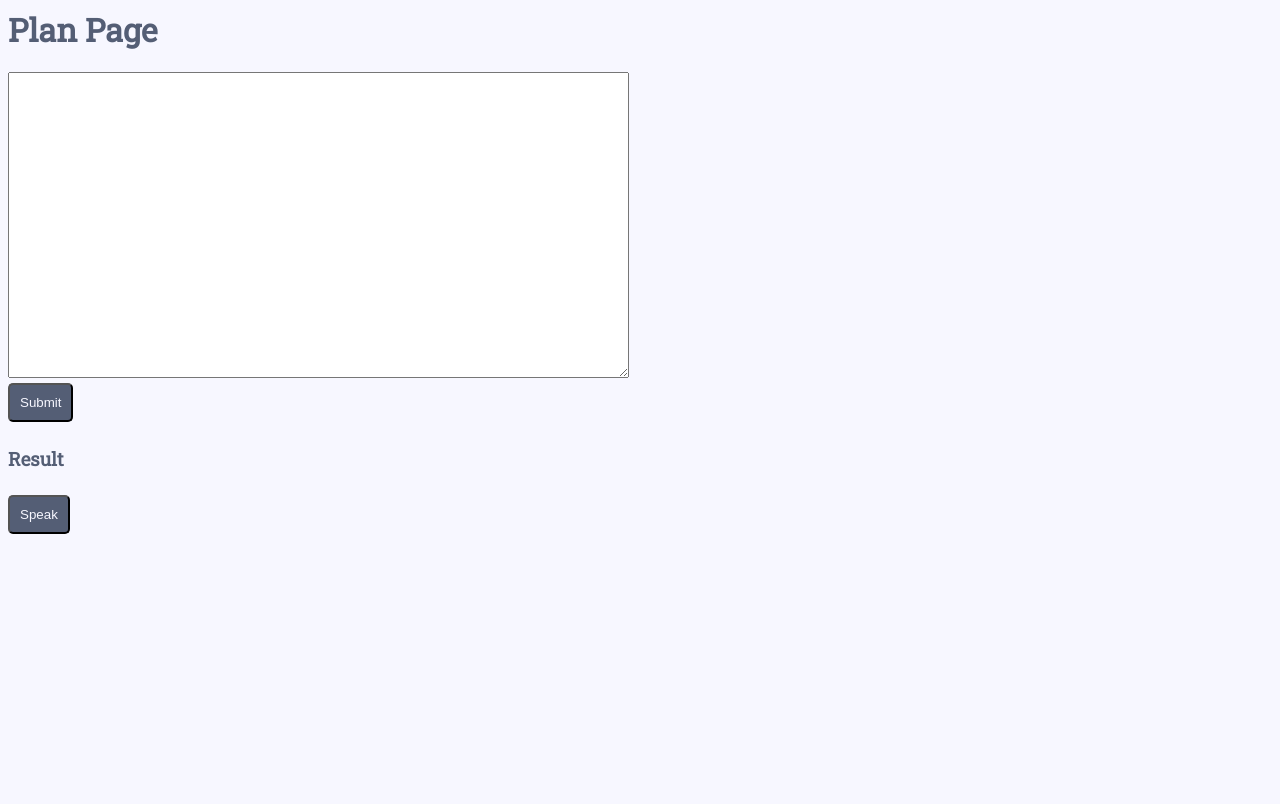
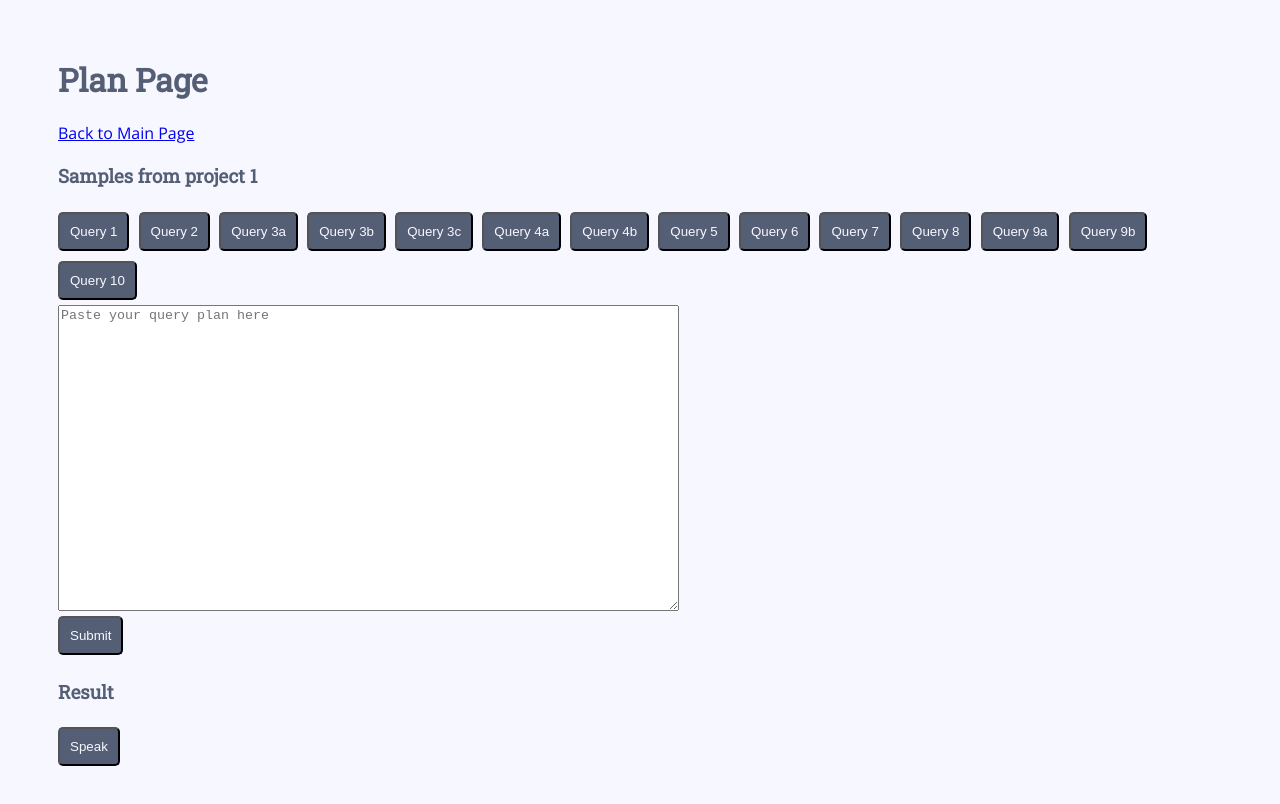
Before and after one commit to dbakti7/CZ4031-Project2, a plain HTML site: page views/plan.html in a window 1280 px wide. Drawn offline with nearby package versions, Linux system fonts and the light colour scheme; files that its build step writes are made by us from their sources; files whose address does not match are found by name.

Commit message:
Refine UI and add plan samples

```diff
--- a/static/main.css
+++ b/static/main.css
@@ -4,7 +4,8 @@ html {
 body {
 	font-family: "Open Sans", sans-serif;
 	color: #333;
-	background-color: #F7F7FF
+	background-color: #F7F7FF;
+	padding: 50px;
 }
 
 h1, h2, h3, h4, h5, h6 {
--- a/static/main.js
+++ b/static/main.js
@@ -30,10 +30,10 @@ function speak(text) {
 
 	if (!text) {
 			text = document.getElementById("result").innerHTML
-		}
-		const msg = new SpeechSynthesisUtterance(text);
-		window.speechSynthesis.speak(msg);
 	}
+
+	const msg = new SpeechSynthesisUtterance(text);
+	window.speechSynthesis.speak(msg);
 }
 
 function formatResult(text) {
--- a/views/plan.html
+++ b/views/plan.html
@@ -11,12 +11,38 @@
 				type = 2;
 				handleSubmit({type, data})
 			}
+
+			function getSample(data) {
+				handleSubmit({type: 3, data})
+			}
 		</script>
 	</head>
 	<body>
 		<h1>Plan Page</h1>
+		<p>
+			<a href="/">Back to Main Page</a>
+		</p>
+		<h3>
+			Samples from project 1
+		</h3>
 		<div>
-				<textarea id="plan" rows="20" cols="75"></textarea>
+			<button class="command" onclick="getSample('1')">Query 1</button>
+			<button class="command" onclick="getSample('2')">Query 2</button>
+			<button class="command" onclick="getSample('3a')">Query 3a</button>
+			<button class="command" onclick="getSample('3b')">Query 3b</button>
+			<button class="command" onclick="getSample('3c')">Query 3c</button>
+			<button class="command" onclick="getSample('4a')">Query 4a</button>
+			<button class="command" onclick="getSample('4b')">Query 4b</button>
+			<button class="command" onclick="getSample('5')">Query 5</button>
+			<button class="command" onclick="getSample('6')">Query 6</button>
+			<button class="command" onclick="getSample('7')">Query 7</button>
+			<button class="command" onclick="getSample('8')">Query 8</button>
+			<button class="command" onclick="getSample('9a')">Query 9a</button>
+			<button class="command" onclick="getSample('9b')">Query 9b</button>
+			<button class="command" onclick="getSample('10')">Query 10</button>
+		</div>
+		<div>
+			<textarea placeholder="Paste your query plan here" id="plan" rows="20" cols="75"></textarea>
 		</div>
 		<button class="command" onclick="formatData()">Submit</button>
 		<h3>Result</h3>
```
Also changed, not shown: views/query.html (+7 -6 lines), 1 other file. Lines whose indentation alone changed are shown as unchanged.
